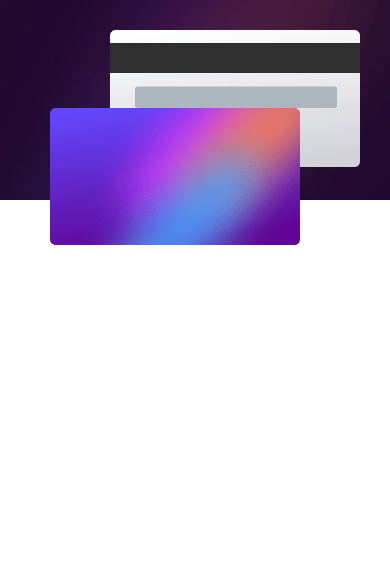
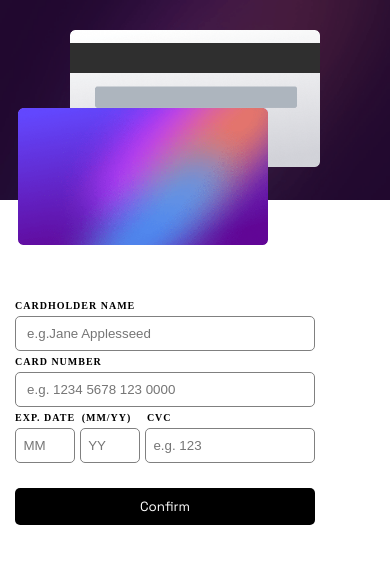
Before and after one commit to arenascode/Interactive-card-details-form, a website: page index.html in a window 390 px wide. Drawn offline with Linux system fonts and the light colour scheme.

Commit message:
mobile first ok

```diff
--- a/index.html
+++ b/index.html
@@ -8,6 +8,7 @@
   <link rel="stylesheet" href="css/styles.css">
 </head>
 <body>
+  <main class="container">
   <div class="cardDetails">
     <div class="backCardDetails">
 
@@ -17,8 +18,29 @@
     </div>
   </div>
   <div class="formDetails">
+    <form action="">
+      <label for="buyerName" >CARDHOLDER NAME
+      </label>
+      <input type="text" name="name" id="buyerName" placeholder="   e.g.Jane Applesseed">
+      <label for="cardNumber" >CARD NUMBER
+      </label>
+      <input type="number" name="cardNumber" id="cardNumber" placeholder="   e.g. 1234 5678 123 0000">
+      <div class="expCardInfo">
+        <div class="labelsInputs">
+          <label for="expireMonth" >EXP. DATE</label>
+          <label for="expireYear" class="labelYear">(MM/YY)</label>
+          <label for="cvc" class="cvcLabel">CVC</label>
+        </div>
+        <div class="inputsCard">
+        <input type="number" id="expireMonth" placeholder="  MM">
+        <input type="number" id="expireYear" placeholder="  YY">
+        <input type="number" id="cvc" placeholder="  e.g. 123">
+      </div>
+      </div>
+      <button type="submit">Confirm</button>
+    </form>
 </div>
-
+</main>
   <!-- <div class="attribution">
     Challenge by <a href="https://www.frontendmentor.io?ref=challenge" target="_blank">Frontend Mentor</a>.
     Coded by <a href="#">Migue Arenas</a>.
--- a/scss/base/_base.scss
+++ b/scss/base/_base.scss
@@ -3,5 +3,6 @@
 :root {
   /*Fonts */
   --font-spaceGrotesk: 'Space Grotesk', sans-serif;
+  --font-weight: 500;
   /*Colors*/
 }
--- a/scss/styles.scss
+++ b/scss/styles.scss
@@ -1,7 +1,16 @@
 @import './base/base';
 @import './base/reset';
+
+// font variables
+$font-size-tittle-input: 10px;
+$font-weight: 600;
+$letter-spacing-input: 1px;
+//color variables
+
 // style for card Details
-
+// .container {
+//   width: 375px;
+// }
 .cardDetails {
   background-image: url("../images/bg-main-mobile.png");
   background-repeat: no-repeat;
@@ -10,31 +19,90 @@
   padding-top: 30px;
   width: 100%;
   position: relative;
+  padding-left: 20px;
 
     .backCardDetails {
   background-image: url("../images/bg-card-back.png");
   background-repeat: no-repeat;
   background-size:contain;
-  margin-left: auto;
-  margin-right: 20px;
   margin-top: 0;
   height: 150px;
   width: 250px;
   position: absolute;
-  right: 10px;
+  // right: 55px;
+  left: 70px
     }
 
     .frontCardDetails {
       background-image: url("../images/bg-card-front.png");
   background-repeat: no-repeat;
   background-size:contain;
-  margin-left: auto;
-  margin-right: 20px;
   margin-top: 0;
-  height: 180px;
+  height: 150px;
   width: 250px;
   position: absolute;
   top: 107.5px;
-  left: 50px;
+  left: 18px;
     }
 }
+
+// Style for Form
+
+.formDetails {
+  margin-top: 100px;
+  form {
+    font-size: $font-size-tittle-input;
+    font-weight: $font-weight;
+    letter-spacing: $letter-spacing-input;
+    display: flex;
+    flex-direction: column;
+    margin-bottom: 30px;
+    label {
+      margin-left: 15px;
+      letter-spacing: 1px;
+    }
+    .labelYear {
+      margin-left: 3px;
+    }
+    .cvcLabel {
+      margin-left: 12px;
+    }
+    input {
+      width: 300px;
+      margin: 5px 15px;
+      height: 35px;
+      border: grey solid 1px;
+      border-radius: 5px;
+
+    }
+    .inputsCard {
+      display: flex;
+      row-gap: 3px;
+
+      #expireMonth {
+        width: 60px;
+        margin-right: 3px;
+      }
+      #expireYear {
+        width: 60px;
+        margin-left: 2px;
+        margin-right: 3px;
+
+      }
+      #cvc {
+        width: 170px;
+        margin-left: 2px;
+      }
+    }
+    button {
+      background-color: black;
+      color: white;
+      width: 300px;
+      margin-top: 20px;
+      margin-left: 15px;
+      padding: 10px;
+      border-radius: 5px;
+    }
+  }
+
+}
```
Also changed, not shown: css/styles.css, scss/base/_reset.scss (line endings or trailing spaces).
